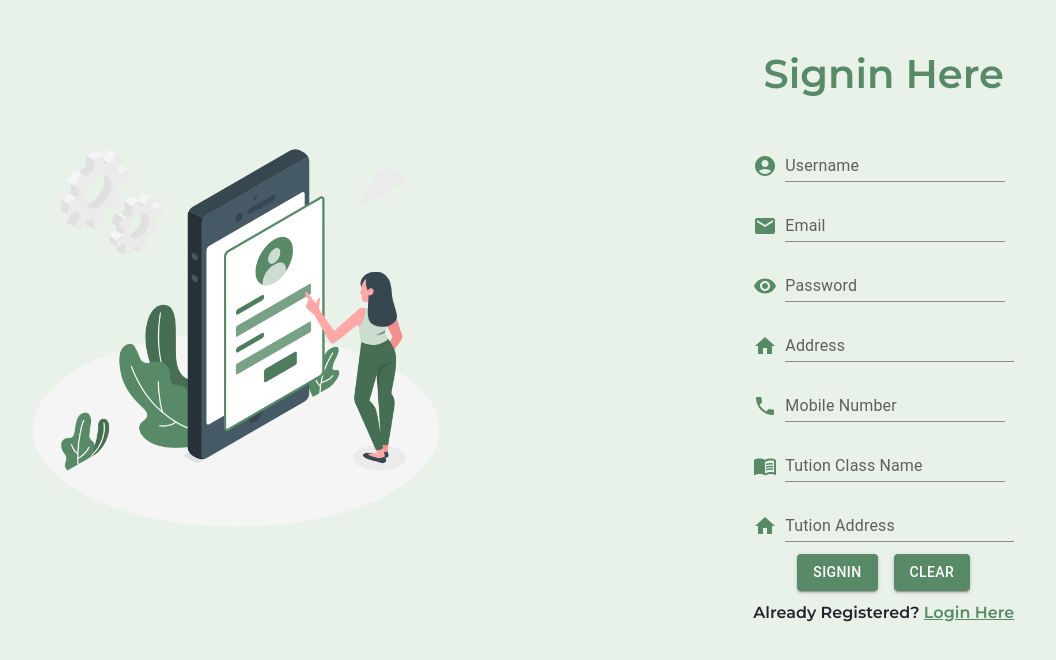
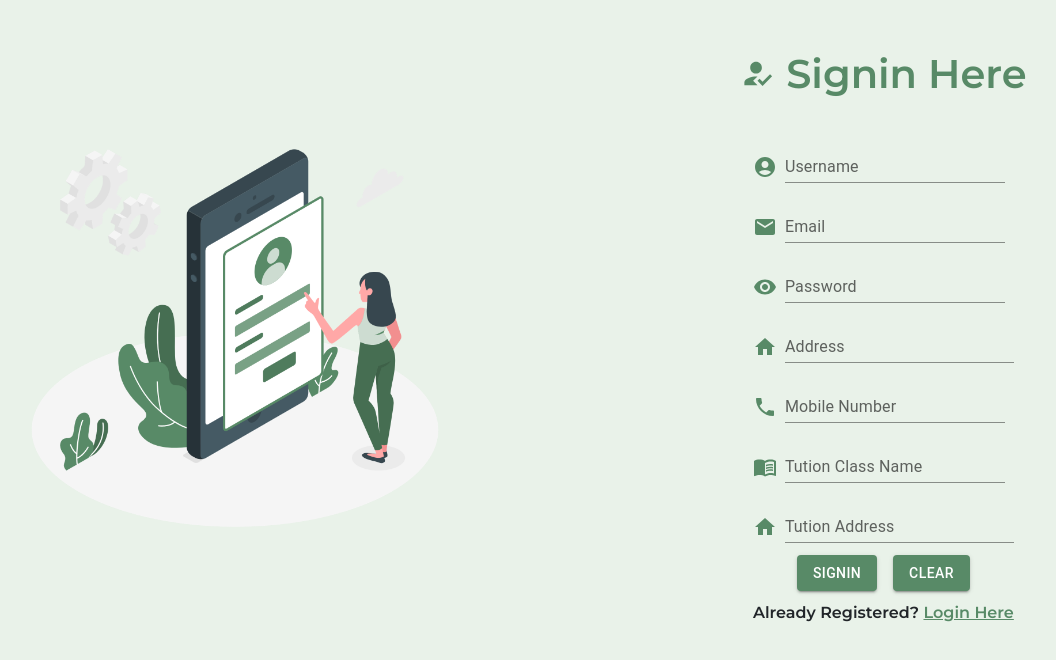
Before and after one commit to KEVISH23/growthpad, a React (Create React App) app: page /signup in a window 1280 px wide. Shown: the top 660 px of the page, without its empty margins (153-1209 px from the left). Built offline with nearby package versions, Linux system fonts and the light colour scheme.

Commit message:
signup logo

```diff
--- a/src/components/Signup.js
+++ b/src/components/Signup.js
@@ -5,6 +5,7 @@ import VisibilityOff from "@mui/icons-material/VisibilityOff";
 import AccountCircle from "@mui/icons-material/AccountCircle";
 import EmailIcon from "@mui/icons-material/Email";
 import "../Css/HomePage.css";
+import HowToRegIcon from "@mui/icons-material/HowToReg";
 import MenuBookIcon from '@mui/icons-material/MenuBook';
 import PhoneIcon from "@mui/icons-material/Phone";
 import HomeIcon from "@mui/icons-material/Home";
@@ -115,7 +116,7 @@ const Signup = () => {
         <Stack alignItems={"center"}>
           <h1>
             <p style={{ color: "#588A67" }} className="joinusas">
-              Signin Here
+              <HowToRegIcon fontSize="large" sx={{mb:1}} /> Signin Here
             </p>
           </h1>
 
@@ -255,9 +256,9 @@ const Signup = () => {
               alignItems={"center"}
               style={{ marginBottom: "2rem" }}
             >
-              <h6 className="joinusas" >
+              <h6 className="joinusas">
                 Already Registered?{" "}
-                <a href="#" style={{ color: "#588A67"}}>
+                <a href="#" style={{ color: "#588A67" }}>
                   Login Here
                 </a>
               </h6>
```
